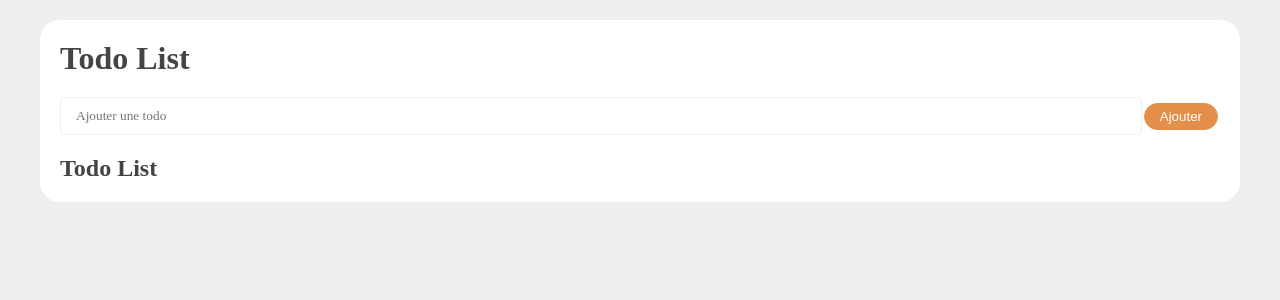
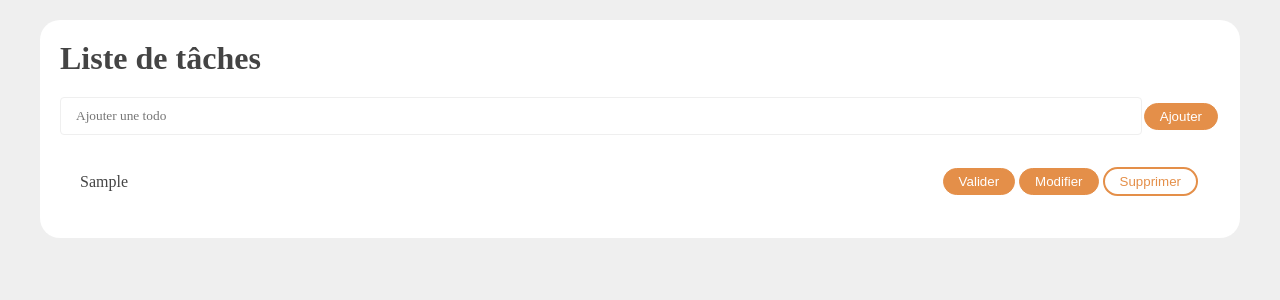
Before and after one commit to Naimaftab/TodoListReact, a React (Create React App) app: page / in a window 1280 px wide. Both pictures are taken after typing "Sample" into the empty fields and a click on the button "Ajouter". Shown: the top 300 px of the page. Built offline with nearby package versions, Linux system fonts and the light colour scheme.

Commit message:
delete todolist with button

```diff
--- a/src/App.js
+++ b/src/App.js
@@ -1,27 +1,25 @@
-import React from 'react';
+import { useState } from 'react';
 import TodoList from './components/TodoList';
 import AddTodo from './components/AddTodo';
-import { useState } from 'react';
 
 function App() {
   const [todoList, setTodoList] = useState([]);
 
-  function addTodo(content){
-
-    const todo = {
-      id: crypto.randomUUID(), //Api Web permet de nous donner une id unique
-      content,
-      done: false, /*todo pas réalisé*/
-      edit: false /*todo pas modifiable*/
-    };
+  function addTodo(content) {
+    const todo = { id: crypto.randomUUID(), done: false, edit: false, content };
     setTodoList([...todoList, todo]);
   }
+
+  function deleteTodo(id) {
+    setTodoList(todoList.filter((todo) => todo.id !== id));
+  } //la méthode filter() retourne un nouveau tableau sans modifier le tableau dans la variable d'état todoList
+
   return (
     <div className="d-flex justify-content-center align-items-center p-20">
       <div className="card container p-20">
-        <h1 className="mb-20">Todo List</h1>
-        <AddTodo addTodo = { addTodo }/>
-        <TodoList />
+        <h1 className="mb-20">Liste de tâches</h1>
+        <AddTodo addTodo={addTodo} />
+        <TodoList todoList={todoList} deleteTodo={deleteTodo} />
       </div>
     </div>
   );
--- a/src/components/TodoItem.js
+++ b/src/components/TodoItem.js
@@ -1,5 +1,12 @@
-function TodoItem(){
-    return <h2>Todo Item</h2>
-}
-
-export default TodoItem;
+export default function TodoItem({ todo, deleteTodo }) {
+    return (
+      <li className="mb-10 d-flex justify-content-center align-items-center p-10">
+        <span className="flex-fill">{todo.content}</span>
+        <button className="btn btn-primary mr-15">Valider</button>
+        <button className="btn btn-primary mr-15">Modifier</button>
+        <button className="btn btn-reverse-primary" onClick={deleteTodo}>
+          Supprimer
+        </button>
+      </li>
+    );
+  }
--- a/src/components/TodoList.js
+++ b/src/components/TodoList.js
@@ -1,5 +1,17 @@
-function TodoList(){
-    return <h2>Todo List</h2>
+import TodoItem from './TodoItem';
+
+export default function TodoList({ todoList, deleteTodo }) {
+  return todoList.length ? (
+    <ul>
+      {todoList.map((todo) => (
+        <TodoItem
+          key={todo.id}
+          todo={todo}
+          deleteTodo={() => deleteTodo(todo.id)}
+        />
+      ))}
+    </ul> //S'il y a au moins une tâche dans le tableau todoList nous parcourons le tableau et créons un composant TodoItem pour chaque tâche.
+  ) : (
+    <p>Aucune tâche en cours </p>
+  );
 }
-
-export default TodoList;
```
